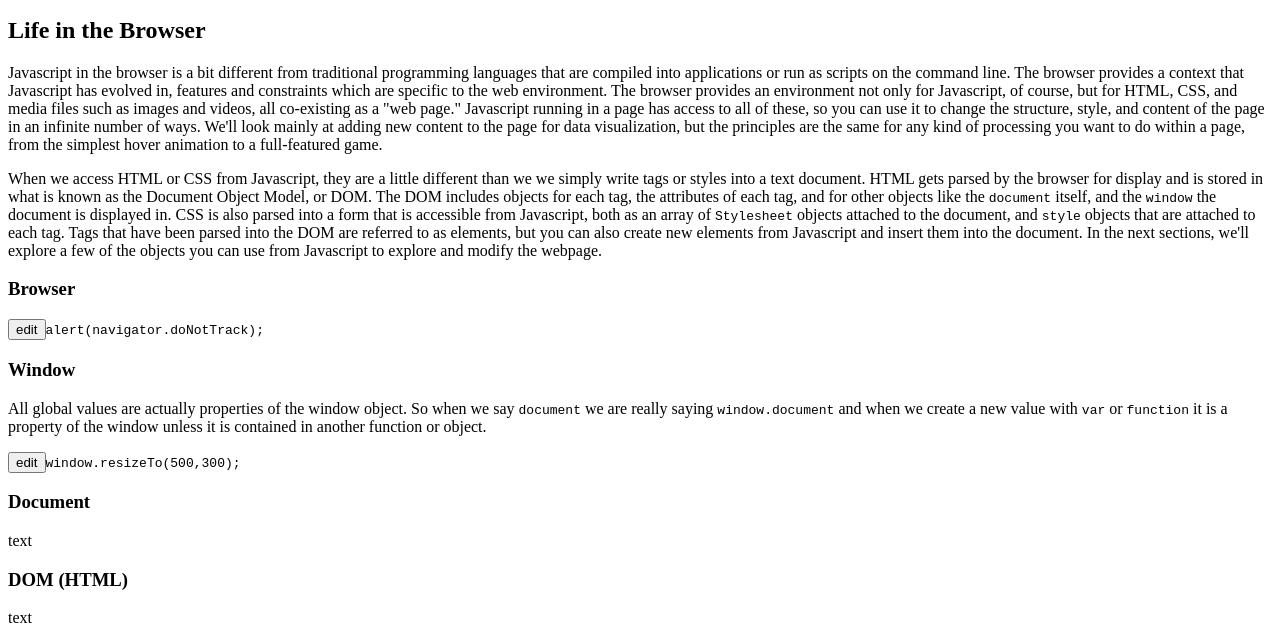
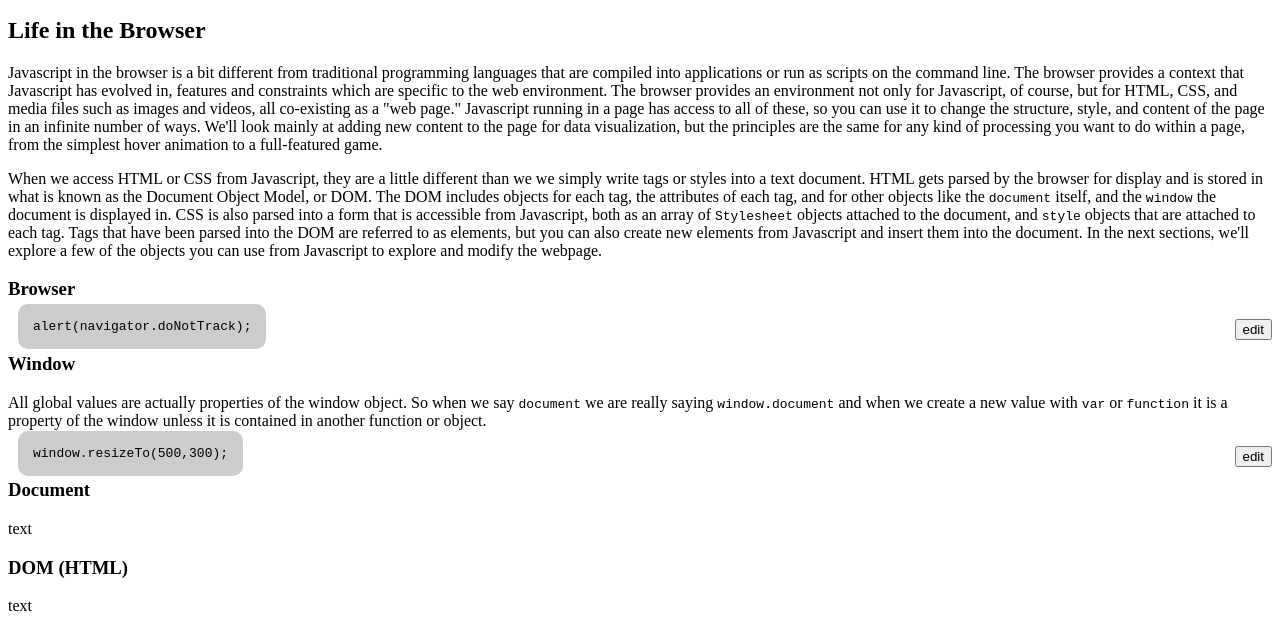
Before and after one commit to dethe/jstutorial, a plain HTML site: page index.html in a window 1280 px wide. Shown: the part 137-768 px from the top of the page. Drawn offline with Linux system fonts and the light colour scheme.

Commit message:
livecoding update

```diff
--- a/index.html
+++ b/index.html
@@ -4,6 +4,7 @@
 	<meta charset="utf-8" />
 	<title>Javascript Tutorial</title>
 	<link rel="stylesheet" type="text/css" href="lib/codemirror.css" />
+	<link rel="stylesheet" href="lib/jstutorial.css" />
 </head>
 
 <body id="home">
```
Also changed, not shown: lib/template.html (+1 -0 lines).
